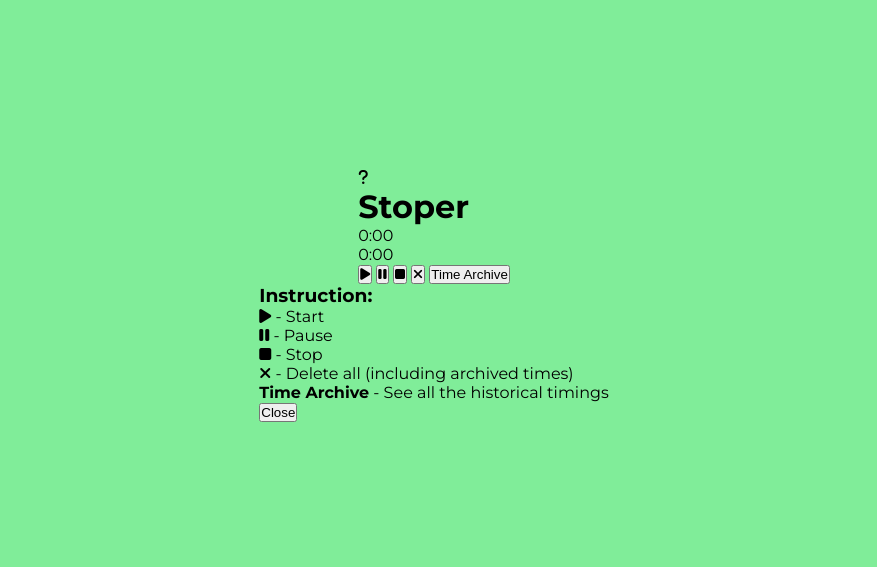
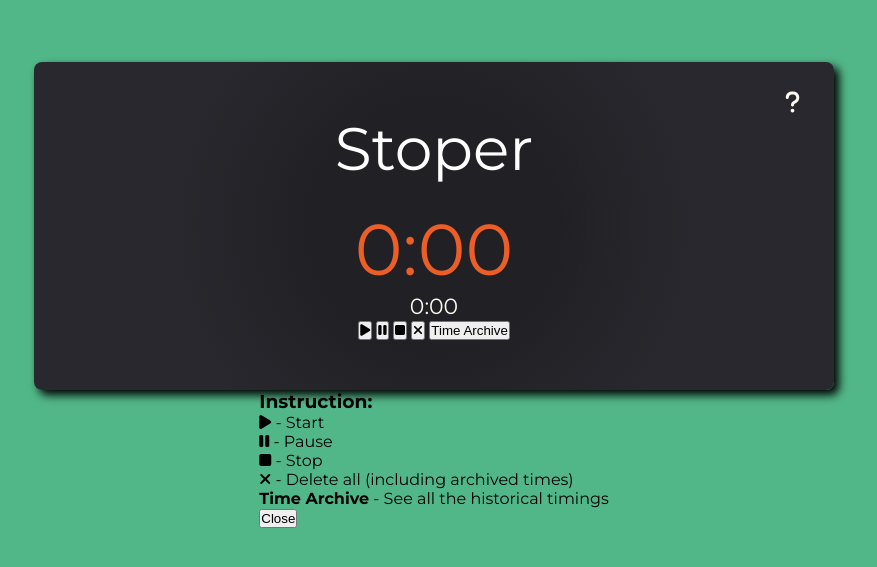
Before and after one commit to marcin-kk/ColourChangingTimer, a plain HTML site: page index.html in a window 1280 px wide. Shown: the part 105-672 px from the top of the page, without its empty margins (206-1083 px from the left). Drawn offline with Linux system fonts and the light colour scheme.

Commit message:
styles up to buttons applied

```diff
--- a/style.css
+++ b/style.css
@@ -2,6 +2,11 @@
 	box-sizing: border-box;
 	margin: 0;
 	padding: 0;
+}
+
+:root {
+	--first-color: #eb5e28;
+	--second-color: #fffcf2;
 }
 
 body {
@@ -11,5 +16,55 @@ body {
 	flex-direction: column;
 	min-height: 100vh;
 	font-family: "Montserrat", sans-serif;
-	background-color: #80ed99;
+	background-color: #52b788;
 }
+
+.wrapper {
+	position: relative;
+	display: flex;
+	justify-content: center;
+	align-items: center;
+	flex-direction: column;
+	padding: 50px;
+	width: 800px;
+	background: radial-gradient(
+		circle,
+		rgba(33, 33, 37, 1) 29%,
+		rgb(40, 40, 46) 62%
+	);
+	border-radius: 8px;
+	box-shadow: 5px 5px 10px #000;
+	color: #fff;
+}
+
+.info {
+	position: absolute;
+	top: 6px;
+	right: 14px;
+	padding: 20px;
+	font-size: 24px;
+	color: var(--second-color);
+	cursor: pointer;
+	transition: color 0.3s;
+}
+
+.info:hover {
+	color: var(--first-color);
+}
+
+h1 {
+	margin-bottom: 20px;
+	font-size: 60px;
+	font-weight: lighter;
+}
+
+.stopwatch {
+	font-size: 72px;
+	color: var(--first-color);
+}
+
+.time {
+	/* visibility: hidden; */
+	color: var(--second-color);
+	font-size: 22px;
+}
```
